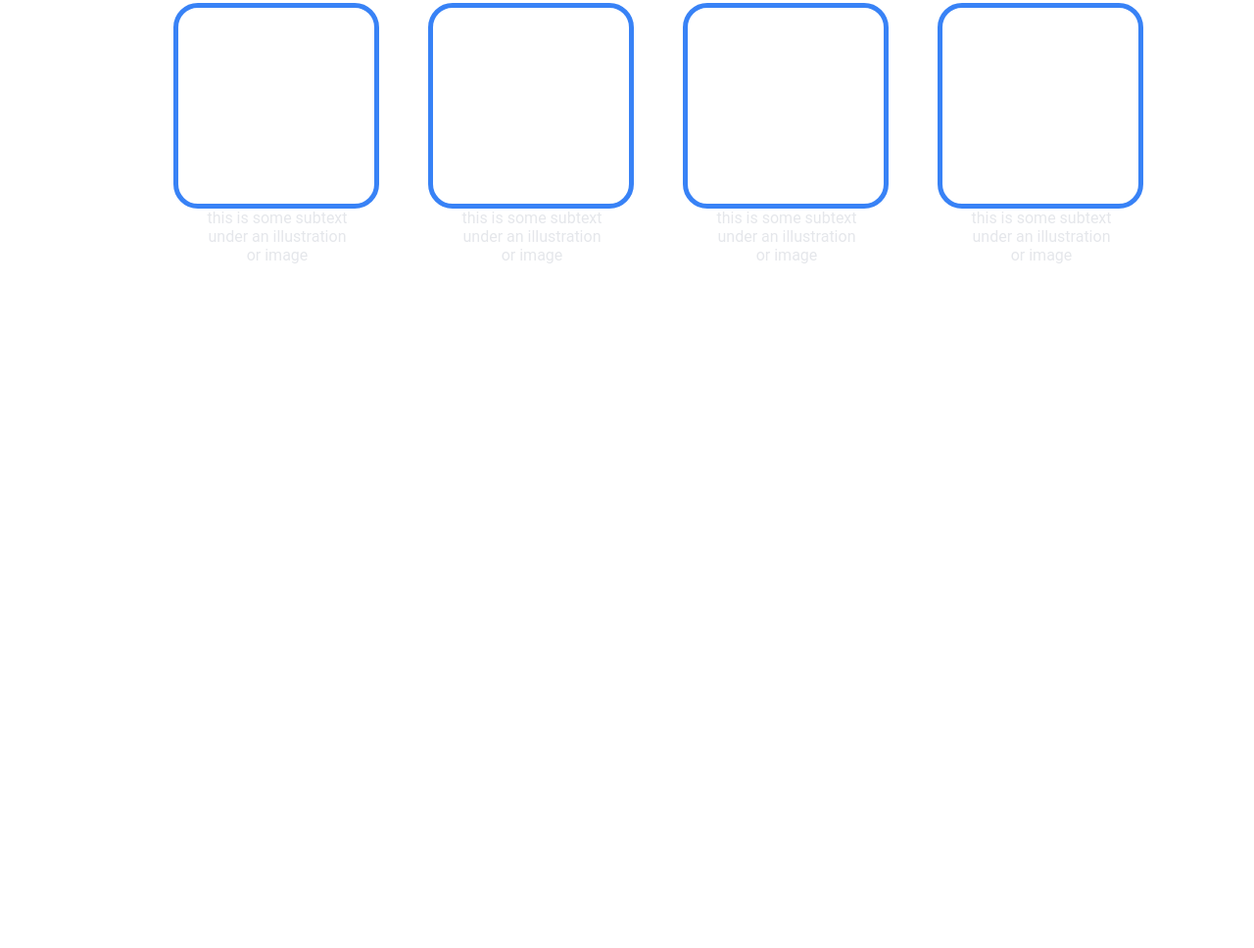
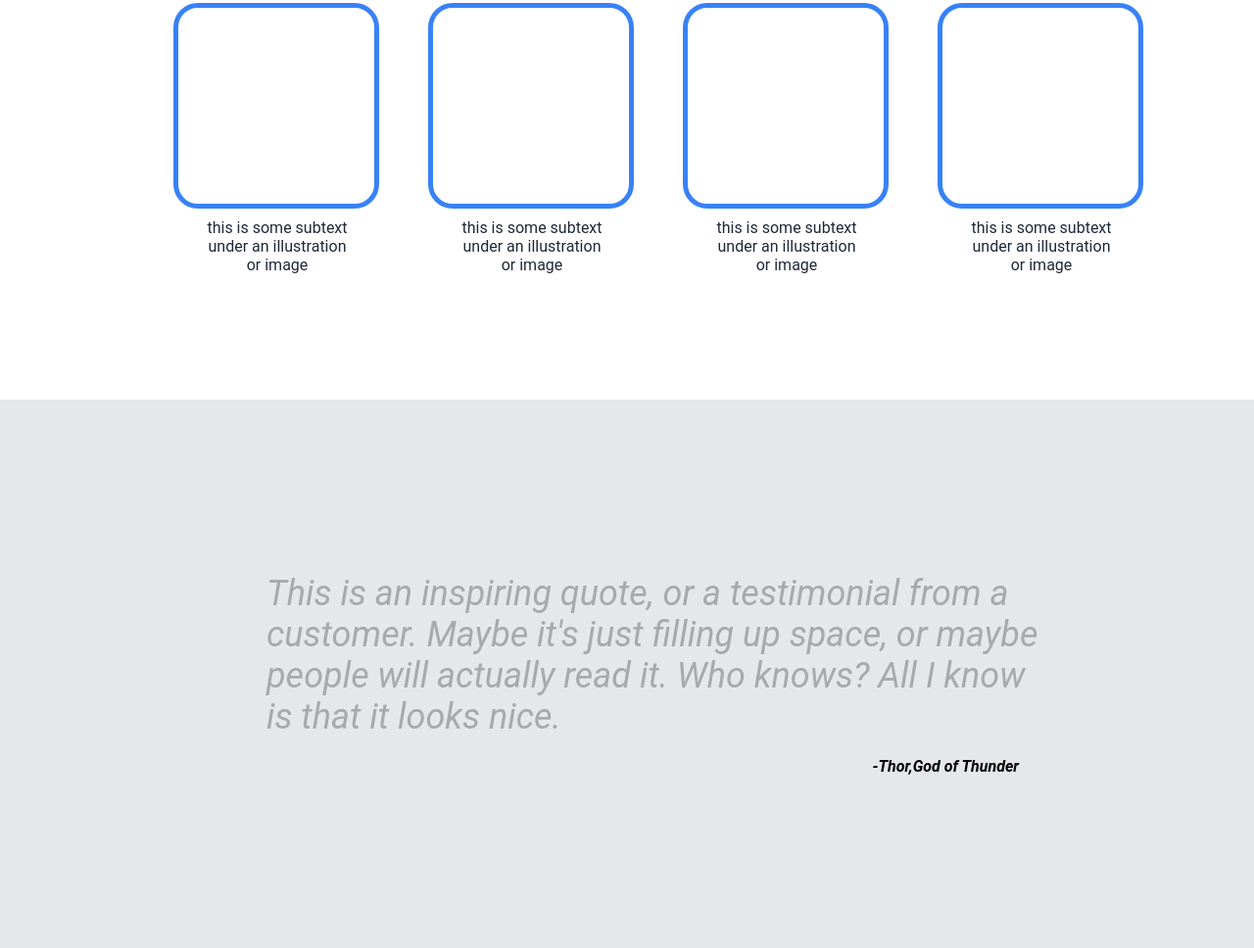
Before and after one commit to JJAMES24/odinlandingpage, a plain HTML site: page index.html in a window 1280 px wide. Shown: the part 695-1663 px from the top of the page at 98% size. Before the commit the page ends 1119 px from the top, so only its background shows below. Drawn offline with Linux system fonts and the light colour scheme.

Commit message:
Added third section i.e the quote from the customer

```diff
--- a/index.html
+++ b/index.html
@@ -76,6 +76,19 @@
             </div>
         </div>
     </section>
+    <section class="part3">
+        <div class="quote-space">
+            <p class="quote">
+                This is an inspiring quote, or a testimonial from a
+                customer. Maybe it's just filling up space, or maybe
+                people will actually read it. Who knows? All I know
+                is that it looks nice.
+            </p>
+            <p class="customer">
+                <strong>-Thor,God of Thunder</strong>
+            </p>
+        </div>
+    </section>
 
 
 </body>
--- a/styles/styles.css
+++ b/styles/styles.css
@@ -111,7 +111,8 @@
 
 .cards p
 {
-    color: #E5E7EB;
+    margin-top: 10px;
+    color: #1F2937;
     margin-left: 30%;
     width:150px;
     text-align: center;
@@ -124,5 +125,41 @@
     margin-right: auto;
     display: flex;
     gap:50px;
-    margin-bottom: 12%;
+    margin-bottom: 10%;
 }
+
+/* Third part */
+.part3
+{
+    display: flex;
+    justify-content: center;
+    background-color: #E5E7EB;
+    height: 70dvh;
+
+
+}
+
+.quote-space
+{
+    display: block;
+    margin: auto;
+
+}
+.quote
+{
+    font-size: 36px;
+    font-weight: light;
+    font-style: oblique;
+    color:#a8a9aa;
+    margin-left:4%;
+    width:800px;
+    text-align: left;
+}
+
+.customer
+{
+    display: flex;
+    margin-top: 20px;
+    font-style:oblique;
+    justify-content: flex-end;
+}
```
